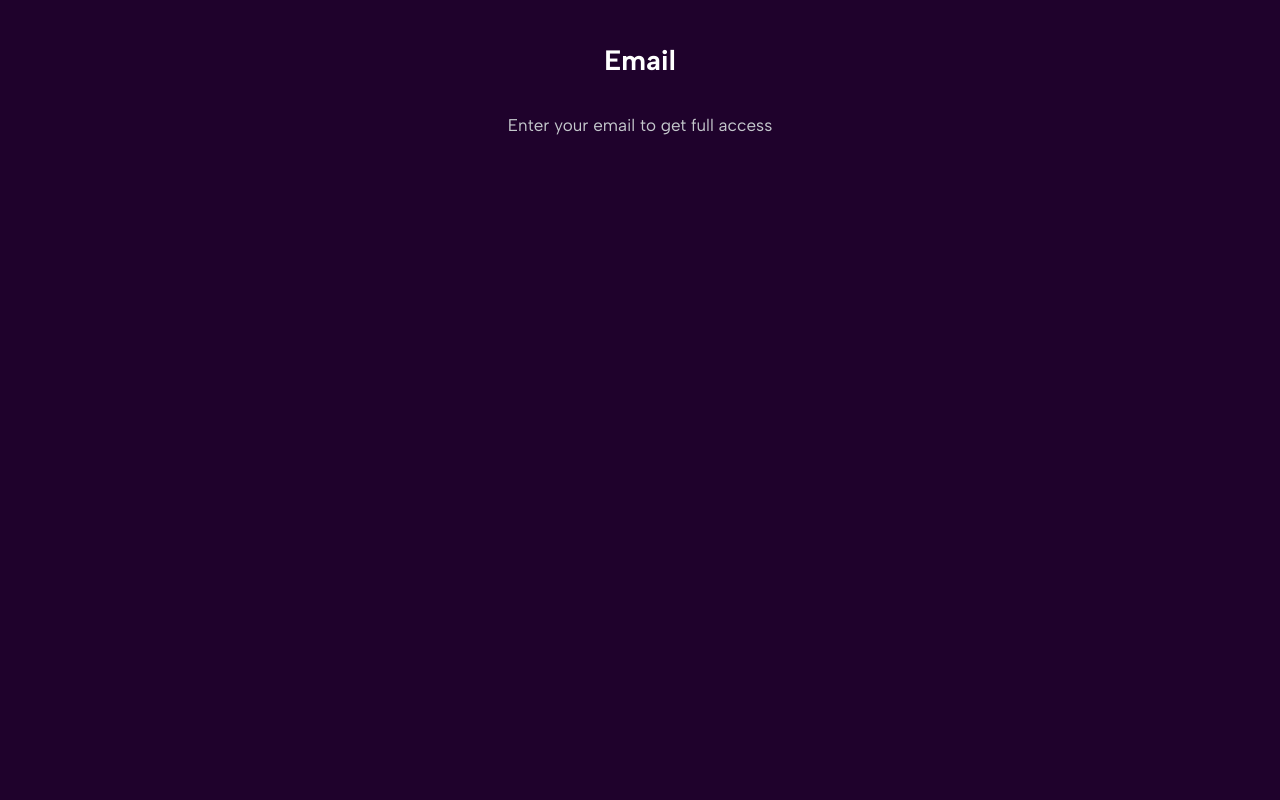
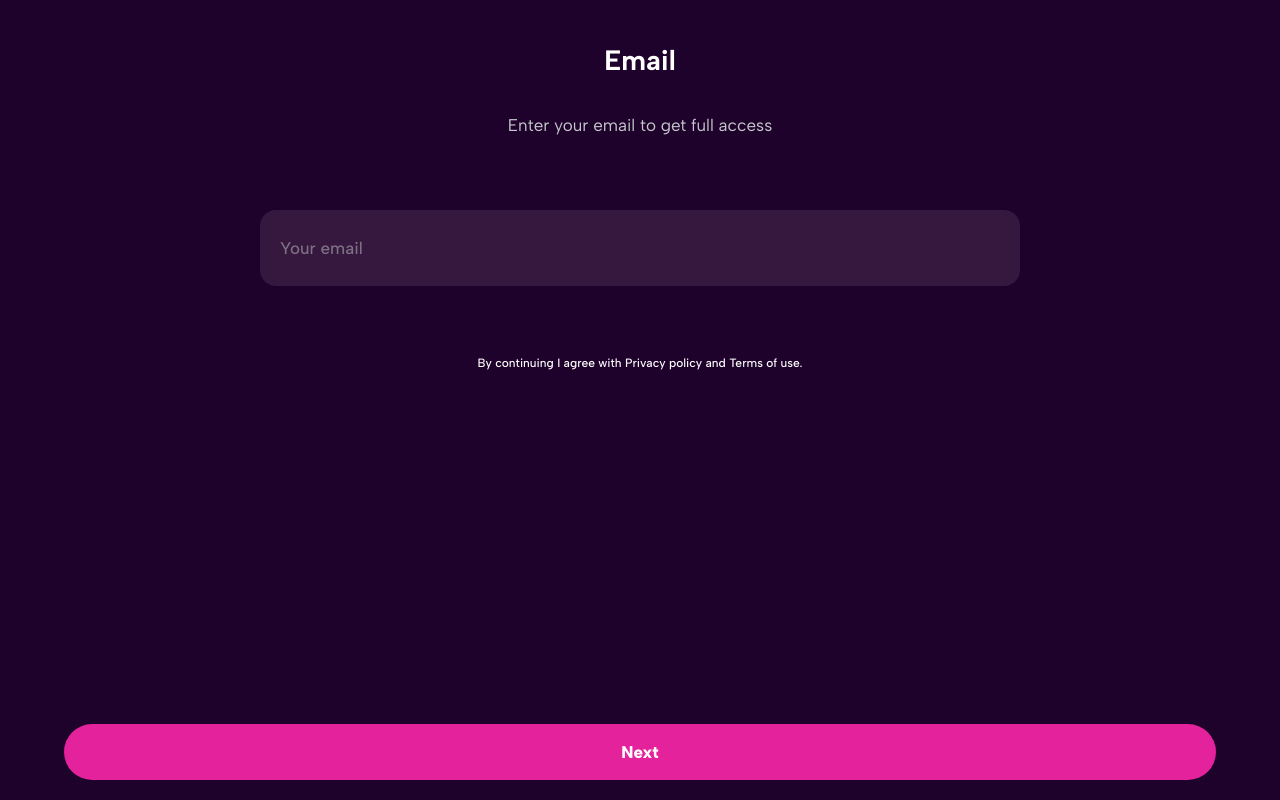
Before and after one commit to ZadorozhnyiYevhenii/quiz, a React (Vite) app: page /quiz/email in a window 1280 px wide. Built offline with nearby package versions, Linux system fonts and the light colour scheme.

Commit message:
feat: implemented email page with validation of input

```diff
--- /dev/null
+++ b/src/components/CustomInput/CustomInput.jsx
@@ -0,0 +1,21 @@
+import "./CustomInput.scss";
+
+export const CustomInput = ({
+  value,
+  onChange,
+  error = false,
+  erorrMessage = "",
+}) => {
+  return (
+    <div className="custom-input">
+      <label className="custom-input__label">{error ? erorrMessage : ""}</label>
+      <input
+        type="text"
+        placeholder="Your email"
+        className="custom-input__input"
+        value={value}
+        onChange={onChange}
+      />
+    </div>
+  );
+};
--- /dev/null
+++ b/src/components/CustomInput/CustomInput.scss
@@ -0,0 +1,43 @@
+@import "../../styleutils/variables.scss";
+
+.custom-input {
+  width: 100%;
+  display: flex;
+  flex-direction: column;
+  align-items: center;
+  justify-content: center;
+  position: relative;
+
+  &__label {
+    position: absolute;
+    top: -30px;
+    left: 8%;
+    color: $bar-color;
+  }
+
+  &__input {
+    width: 90%;
+    max-width: 760px;
+    height: 76px;
+    background-color: $choice-color;
+    color: $main-text-color;
+    border-radius: 16px;
+    padding-left: 20px;
+    font-weight: 500;
+    font-size: 17px;
+
+    transition: all 0.1s ease-in;
+
+    &:focus {
+      border: 2px solid $input-focus-border-color;
+      background-color: $input-focus-background-color;
+    }
+
+    &::placeholder {
+      color: $second-text-color-low-opacity;
+      font-size: 17px;
+      font-weight: 500;
+      width: 100%;
+    }
+  }
+}
--- a/src/index.scss
+++ b/src/index.scss
@@ -8,6 +8,7 @@ html {
 }
 
 body {
+  box-sizing: border-box;
 }
 
 button {
@@ -18,6 +19,12 @@ button {
 
 }
 
+input {
+  outline: none;
+  box-sizing: border-box;
+  border: none;
+}
+
 ul {
   list-style: none;
   padding: 0;
--- a/src/locales/de.json
+++ b/src/locales/de.json
@@ -32,6 +32,9 @@
   "loader": "Kollektionen für Sie finden...",
   "email-page": {
     "title": "E-mail",
-    "description": "Entrez votre email pour obtenir un accès complet"
+    "description": "Entrez votre email pour obtenir un accès complet",
+    "placeholder": "Deine E-Mail",
+    "policy": "Indem ich fortfahre, stimme ich den Datenschutzbestimmungen und Nutzungsbedingungen zu.",
+    "not-valid": "Ihre E-Mail ist ungültig!"
   }
 }
--- a/src/locales/en.json
+++ b/src/locales/en.json
@@ -36,6 +36,9 @@
   "loader": "Finding collections for you...",
   "email-page": {
     "title": "Email",
-    "description": "Enter your email to get full access"
+    "description": "Enter your email to get full access",
+    "placeholder": "Your email",
+    "policy": "By continuing I agree with Privacy policy and Terms of use.",
+    "not-valid": "Your email is not valid!"
   }
 }
--- a/src/locales/es.json
+++ b/src/locales/es.json
@@ -32,6 +32,9 @@
   "loader": "Buscando colecciones para ti...",
   "email-page": {
     "title": "Correo electrónico",
-    "description": "Ingrese su correo electrónico para obtener acceso completo"
+    "description": "Ingrese su correo electrónico para obtener acceso completo",
+    "placeholder": "Tu correo electrónico",
+    "policy": "Al continuar, acepto la Política de privacidad y los Términos de uso.",
+    "not-valid": "¡Su correo eléctronico no es valido!"
   }
 }
--- a/src/locales/fr.json
+++ b/src/locales/fr.json
@@ -32,6 +32,9 @@
   "loader": "Trouver des collections pour vous...",
   "email-page": {
     "title": "E-mail",
-    "description": "Entrez votre email pour obtenir un accès complet"
+    "description": "Entrez votre email pour obtenir un accès complet",
+    "placeholder": "Votre email",
+    "policy": "En continuant, j'accepte la politique de confidentialité et les conditions d'utilisation.",
+    "not-valid": "Votre email n'est pas valide !"
   }
 }
--- a/src/pages/EmailPage/EmailPage.jsx
+++ b/src/pages/EmailPage/EmailPage.jsx
@@ -1,15 +1,61 @@
+import { useNavigate } from "react-router-dom";
 import { useTranslation } from "react-i18next";
 import { QuizTitle } from "../../components/QuizTitle/QuizTitle";
+import { CustomInput } from "../../components/CustomInput/CustomInput";
+import { useLocalStorage } from "../../hooks/useLocalStorage";
+import { NextPageButton } from "../../components/NextPageButton/NextPageButton";
+import { emailRules } from "../../utils/emailRules";
+import "./EmailPage.scss";
 
 export const EmailPage = () => {
   const { t } = useTranslation();
 
+  const navigate = useNavigate();
+
+  const [emailValue, setEmailValue] = useLocalStorage("emailValue", "");
+
+  const [isEmailValid, setIsEmailValid] = useLocalStorage("emailError", true);
+
+  const handleChange = (e) => {
+    const { value } = e.target;
+    setEmailValue(value);
+
+    if (emailRules.test(value)) {
+      console.log("Okay");
+      setIsEmailValid(true);
+    } else {
+      console.log("Bad");
+    }
+  };
+
+  const handleNextPage = () => {
+    if (emailRules.test(emailValue)) {
+      setIsEmailValid(true);
+      navigate("/quiz/download");
+    } else {
+      setIsEmailValid(false);
+    }
+  };
+
   return (
-    <main>
+    <main className="email-page">
       <QuizTitle
         title={t("email-page.title")}
         description={t("email-page.description")}
       />
+
+      <div className="email-page__container">
+        <CustomInput
+          value={emailValue}
+          onChange={handleChange}
+          error={!isEmailValid}
+          erorrMessage={t("email-page.not-valid")}
+        />
+
+        <p className="email-page__policy">{t("email-page.policy")}</p>
+
+        <NextPageButton onClick={handleNextPage} />
+      </div>
     </main>
   );
 };
--- /dev/null
+++ b/src/pages/EmailPage/EmailPage.scss
@@ -0,0 +1,26 @@
+@import "../../styleutils/variables.scss";
+
+.email-page {
+  &__container {
+    width: 100%;
+    display: flex;
+    flex-direction: column;
+    align-items: center;
+    justify-content: center;
+    margin-top: 56px;
+    gap: 56px;
+  }
+
+  &__policy {
+    width: 70%;
+    text-align: center;
+    font-size: 12px;
+    font-weight: 500;
+    line-height: 18px;
+  }
+
+  &__error {
+    color: $bar-color;
+
+  }
+}
--- a/src/styleutils/variables.scss
+++ b/src/styleutils/variables.scss
@@ -8,4 +8,10 @@ $main-text-color: #fff;
 
 $second-text-color: #C4C8CC;
 
+$second-text-color-low-opacity: #C4C8CC80;
+
 $radio-btn-color: #6D4376;
+
+$input-focus-background-color: #492752;
+
+$input-focus-border-color: #D0006E;
--- /dev/null
+++ b/src/utils/emailRules.js
@@ -0,0 +1 @@
+export const emailRules = /^(([^<>()[\]\\.,;:\s@"]+(\.[^<>()[\]\\.,;:\s@"]+)*)|.(".+"))@((\[[0-9]{1,3}\.[0-9]{1,3}\.[0-9]{1,3}\.[0-9]{1,3}\])|(([a-zA-Z\-0-9]+\.)+[a-zA-Z]{2,}))$/;
```
Also changed, not shown: src/helpers/debounce.js (added, +11 -0 lines).
